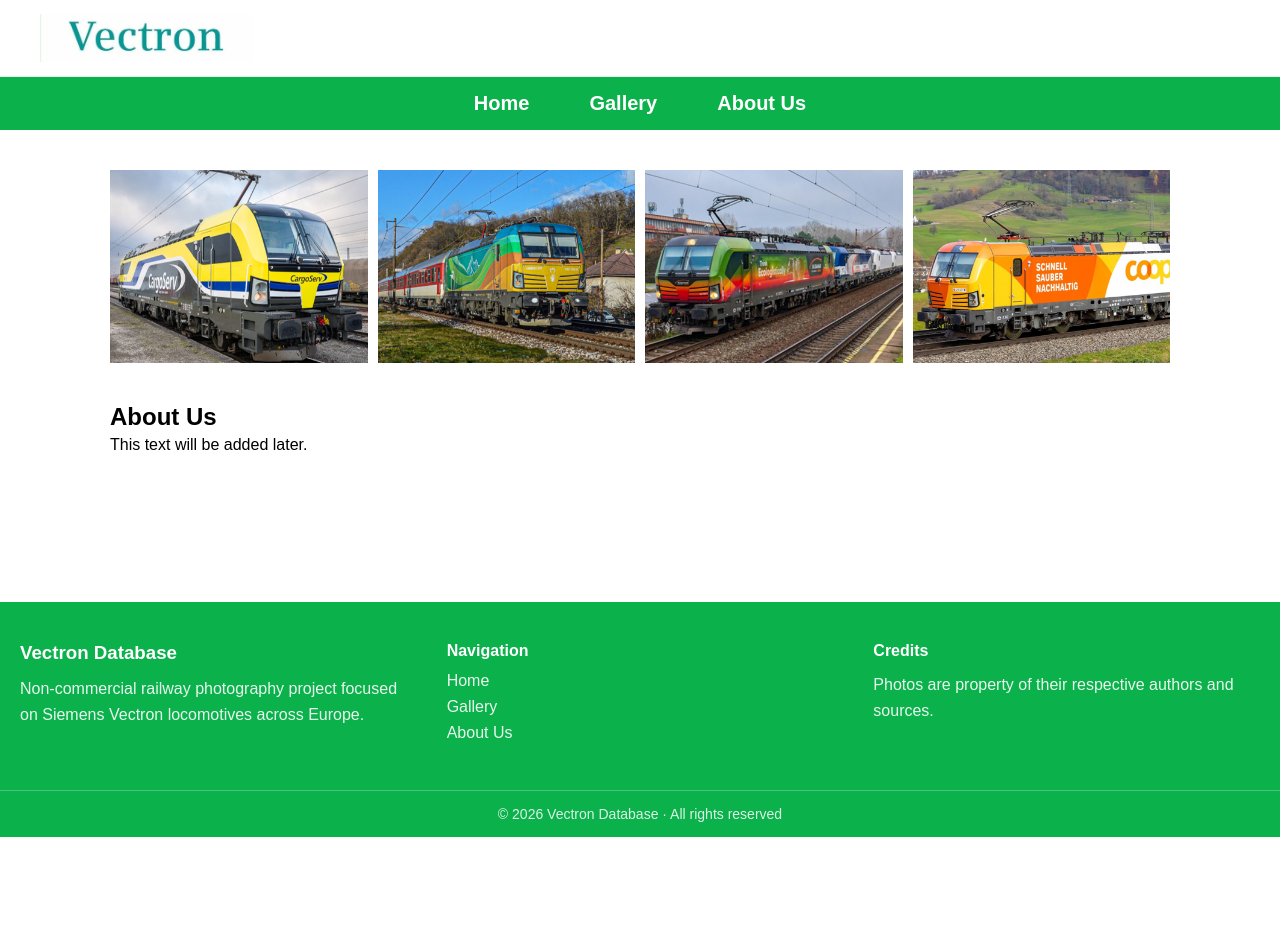
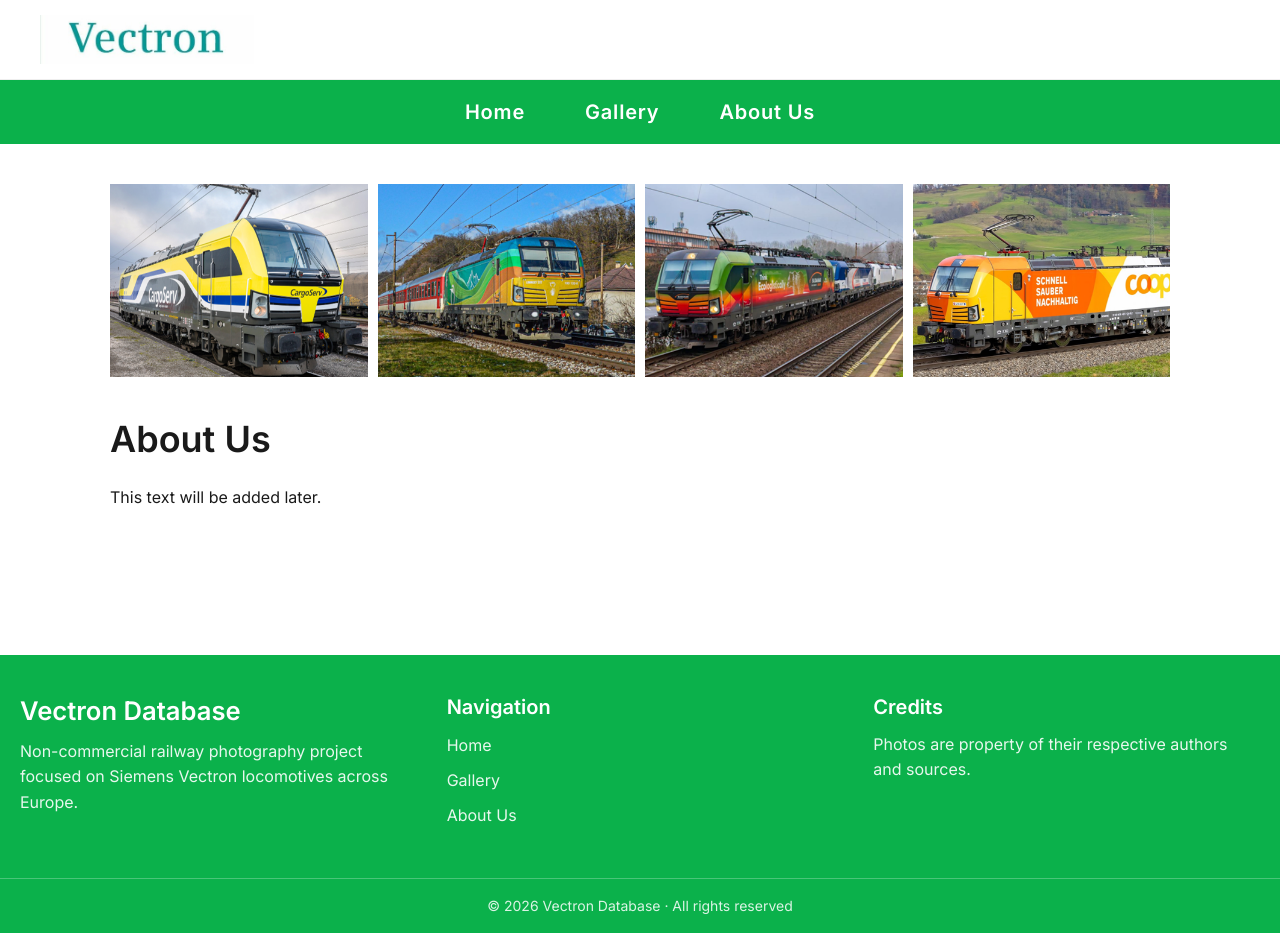
Before and after one commit to Benjamin-abdi/locomotive-website-react, a React (Vite) app: page /about in a window 1280 px wide. Before the commit the page ends 837 px from the top, so only its background shows below. Built offline with nearby package versions, Linux system fonts and the light colour scheme.

Commit message:
Add global typography, index.css cleanup

```diff
--- a/index.html
+++ b/index.html
@@ -2,10 +2,15 @@
 <html lang="en">
   <head>
     <meta charset="UTF-8" />
-    <link rel="icon" type="image/svg+xml" href="/vite.svg" />
     <meta name="viewport" content="width=device-width, initial-scale=1.0" />
     <title>vectron-database</title>
+    <link
+      href="https://fonts.googleapis.com/css2?family=Inter:wght@400;500;600;700&display=swap"
+      rel="stylesheet"
+    />
+    <link rel="icon" type="image/svg+xml" href="/vite.svg" />
   </head>
+
   <body>
     <div id="root"></div>
     <script type="module" src="/src/main.jsx"></script>
--- a/src/index.css
+++ b/src/index.css
@@ -4,9 +4,70 @@
   box-sizing: border-box;
 }
 
+:root {
+  --text-main: #1a1a1a;
+  --text-muted: #555;
+  --green: #0bb14b;
+}
+
+html {
+  font-size: 100%;
+}
+
 body {
-  font-family: Arial, Helvetica, sans-serif;
+  margin: 0;
+  font-family: "Inter", system-ui, -apple-system, BlinkMacSystemFont,
+    "Segoe UI", Roboto, Helvetica, Arial, sans-serif;
+
+  color: var(--text-main);
+  background: #ffffff;
+
+  line-height: 1.7;
+  font-size: clamp(16px, 1.1vw, 18px);
 }
+
+h1,
+h2,
+h3,
+h4,
+h5,
+h6 {
+  font-weight: 600;
+  line-height: 1.25;
+  margin: 0 0 0.6em;
+}
+
+h1 {
+  font-size: clamp(32px, 4vw, 48px);
+}
+
+h2 {
+  font-size: clamp(26px, 3vw, 36px);
+}
+
+h3 {
+  font-size: clamp(22px, 2vw, 28px);
+}
+
+h4 {
+  font-size: 20px;
+}
+
+p {
+  margin: 0 0 1.4em;
+  max-width: 75ch;
+}
+
+a {
+  color: var(--green);
+  text-decoration: none;
+}
+
+a:hover {
+  text-decoration: underline;
+}
+
+
 
 .site-header {
   width: 100%;
@@ -15,7 +76,7 @@
 /* WHITE LOGO STRIP */
 .logo-bar {
   background: white;
-  height: 77px;               /* same height as the logo.jpg */
+  min-height: 80px;
   display: flex;
   align-items: center;
   padding-left: 60px;
@@ -25,9 +86,10 @@
 .navbar {
   display: flex;
   align-items: center;
-  justify-content: space-between;
+  justify-content: center;
+  position: relative;
 
-  background-color: #0bb14b;
+  background-color: var(--green);
   padding: 15px 40px;
 }
 
@@ -47,7 +109,7 @@
   color: white;
   font-size: 20px;
   font-weight: 600;
-  letter-spacing: 0,8;
+  letter-spacing: 0.04em;
 }
 
 .featured-gallery {
@@ -62,25 +124,10 @@
   object-fit: cover;
 }
 
-.page {
-  padding: 40px;
-}
-
-.gallery {
-  display: grid;
-  grid-template-columns: repeat(4, 1fr);
-  gap: 10px;
-}
-
 .gallery img {
   width: 100%;
   height: auto;
   object-fit: cover;
-}
-
-.navbar {
-  justify-content: center;
-  position: relative;
 }
 
 .logo {
@@ -117,30 +164,6 @@
 
 .gallery-item:hover img {
   transform: scale(1.03);
-}
-
-.gallery-item p {
-  text-align: center;
-  margin-top: 5px;
-  font-size: 14px;
-}
-
-@media (max-width: 1200px) {
-  .masonry {
-    column-count: 3;
-  }
-}
-
-@media (max-width: 800px) {
-  .masonry {
-    column-count: 2;
-  }
-}
-
-@media (max-width: 500px) {
-  .masonry {
-    column-count: 1;
-  }
 }
 
 .lightbox-overlay {
```
